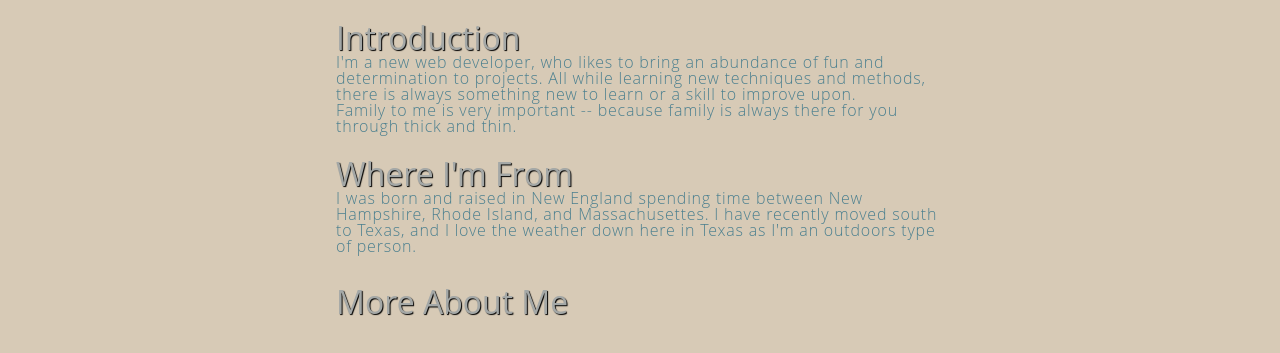
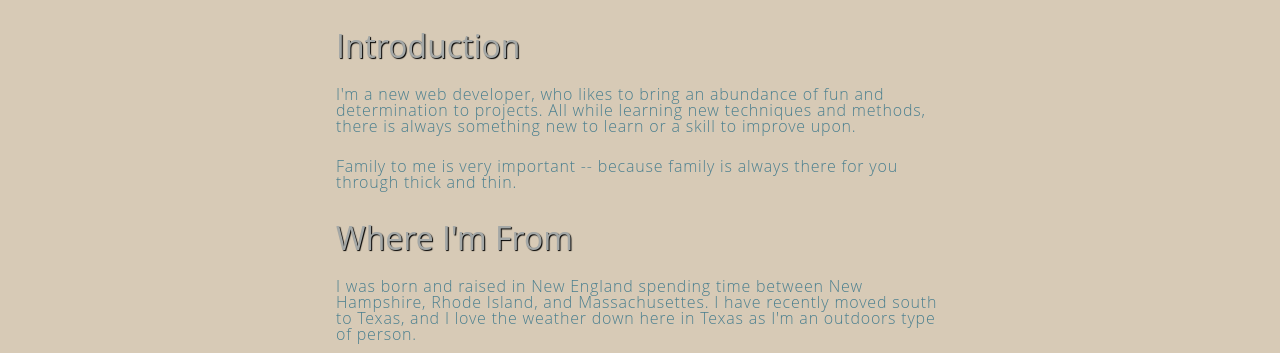
Before and after one commit to alexmhoule/About_Me, a plain HTML site: page index.html in a window 1280 px wide. Shown: the part 370-723 px from the top of the page. Drawn offline with Linux system fonts and the light colour scheme.

Commit message:
fixed css

```diff
--- a/css/styles.css
+++ b/css/styles.css
@@ -148,7 +148,9 @@ body {
 	margin-top: 2em;
 }
 
-.introduction, .location, .more > p {
+.introduction > p,
+.location > p,
+.more > p {
 	margin-top: 1.5em;
 }
 
```
